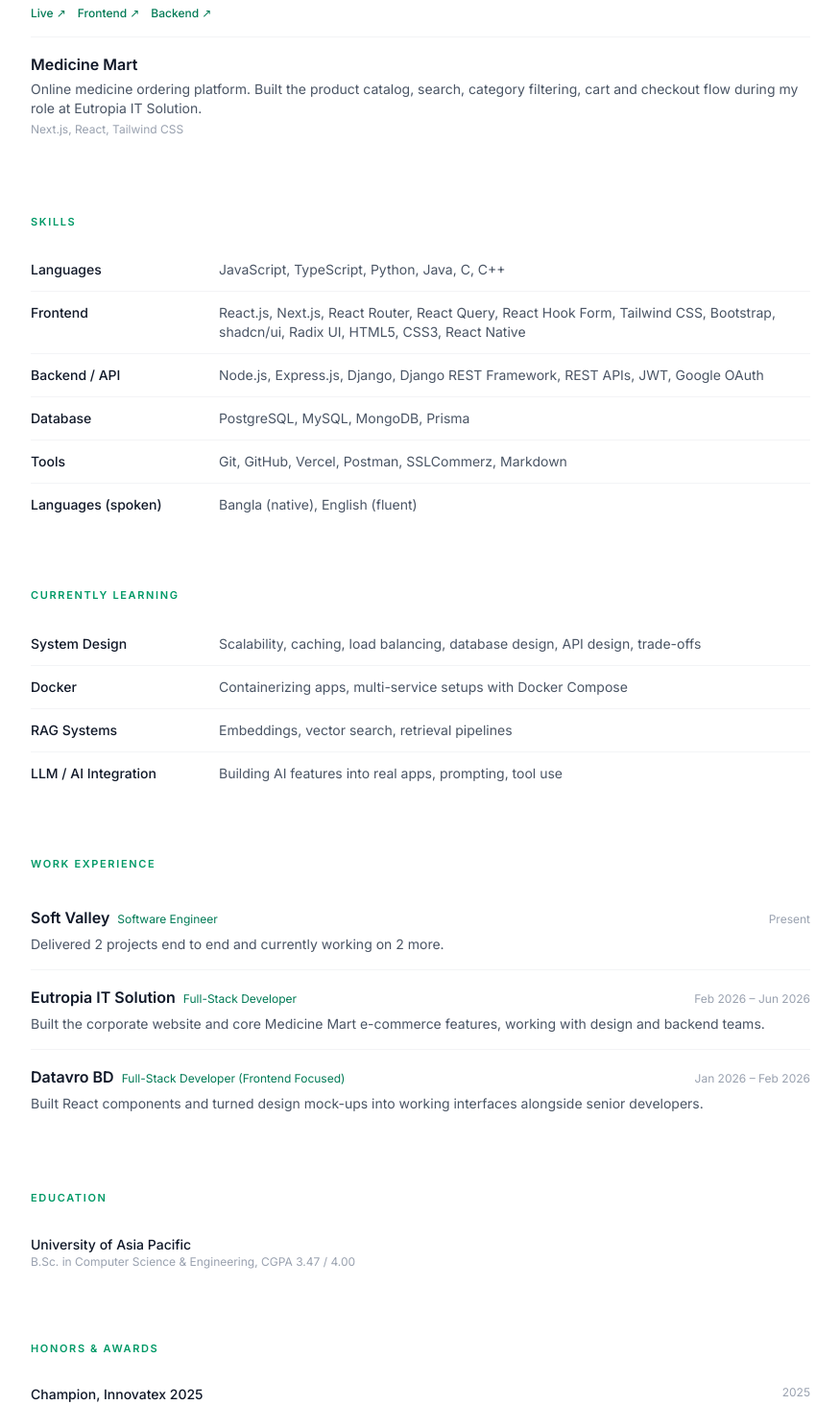
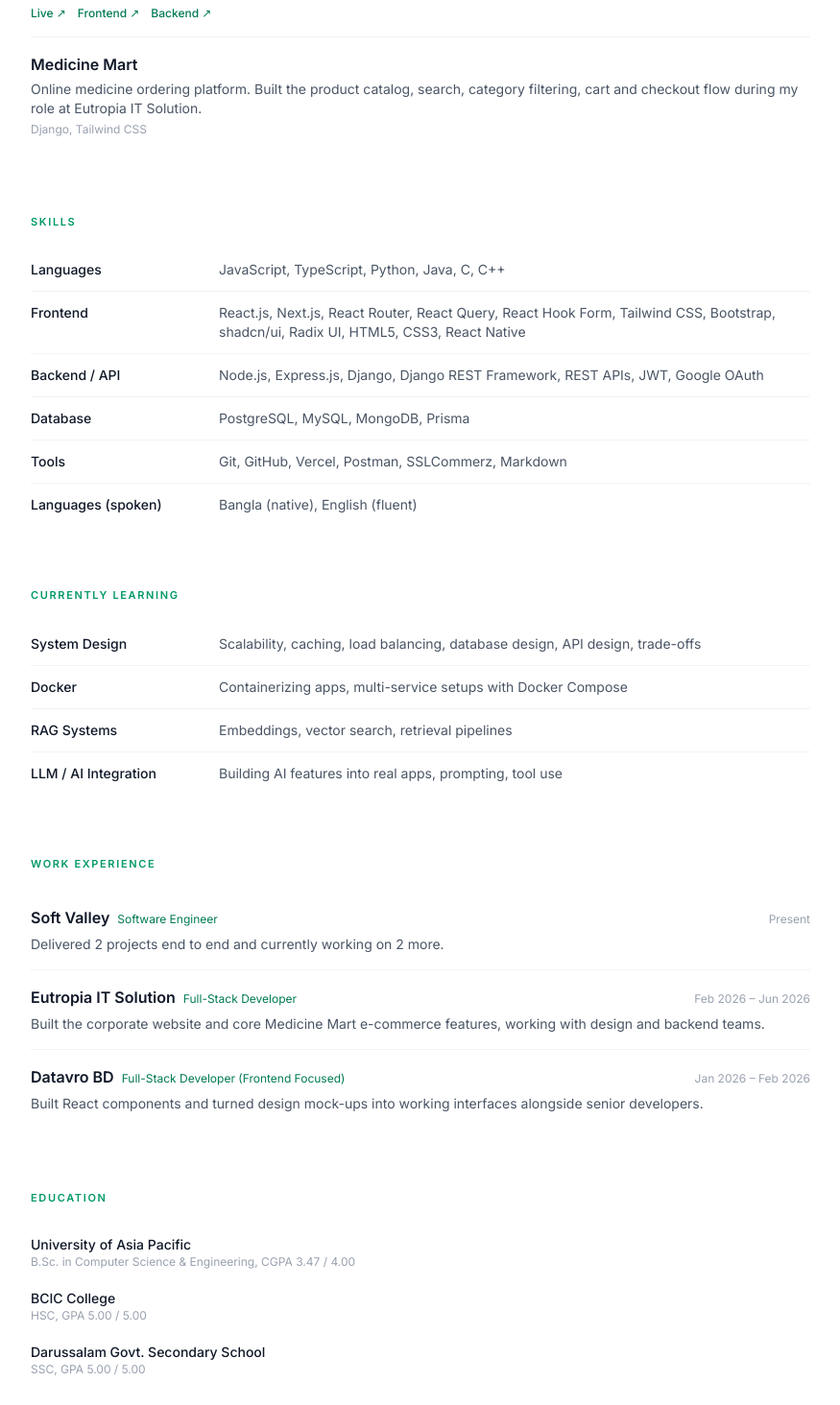
Before and after one commit to mdyhakash/mdyhakash, a Next.js app: page / in a window 1280 px wide. Shown: the part 660-2124 px from the top of the page at 96% size, without its empty margins (202-1077 px from the left). Built offline with nearby package versions, Linux system fonts and the light colour scheme.

Commit message:
content: add BCIC College and Darussalam Govt. Secondary School to education

```diff
--- a/app/data.js
+++ b/app/data.js
@@ -1,7 +1,8 @@
 export const profile = {
   name: "Md Yasin Hossain Akash",
   bio: "Software Engineer at Soft Valley, based in Dhaka. I build full-stack products with Next.js, Express, TypeScript and Prisma, covering auth, payments and role-based access.",
-  highlight: "Currently going deeper into system design, Docker, RAG and LLM integration.",
+  highlight:
+    "Currently going deeper into system design, Docker, RAG and LLM integration.",
   avatar: "", // set to "/avatar.jpg" after I add my photo to /public; empty shows a placeholder icon
   links: {
     github: "https://github.com/mdyhakash",
@@ -18,8 +19,14 @@ export const projects = [
     tech: "Next.js, TypeScript, Express, Prisma, PostgreSQL, Redis, bKash",
     links: [
       { label: "Live", href: "https://nesthive-frontend.vercel.app/" },
-      { label: "Frontend", href: "https://github.com/mdyhakash/nesthive-frontend" },
-      { label: "Backend", href: "https://github.com/mdyhakash/nesthive-backend" },
+      {
+        label: "Frontend",
+        href: "https://github.com/mdyhakash/nesthive-frontend",
+      },
+      {
+        label: "Backend",
+        href: "https://github.com/mdyhakash/nesthive-backend",
+      },
     ],
   },
   {
@@ -28,32 +35,59 @@ export const projects = [
     tech: "Next.js, Express, TypeScript, Prisma, PostgreSQL, SSLCommerz",
     links: [
       { label: "Live", href: "https://gearup-frontend-seven.vercel.app/" },
-      { label: "Frontend", href: "https://github.com/mdyhakash/gearup-frontend" },
+      {
+        label: "Frontend",
+        href: "https://github.com/mdyhakash/gearup-frontend",
+      },
       { label: "Backend", href: "https://github.com/mdyhakash/gearup-backend" },
     ],
   },
   {
     name: "Medicine Mart",
     desc: "Online medicine ordering platform. Built the product catalog, search, category filtering, cart and checkout flow during my role at Eutropia IT Solution.",
-    tech: "Next.js, React, Tailwind CSS",
+    tech: "Django, Tailwind CSS",
     links: [],
   },
 ];
 
 export const skills = [
   { label: "Languages", items: "JavaScript, TypeScript, Python, Java, C, C++" },
-  { label: "Frontend", items: "React.js, Next.js, React Router, React Query, React Hook Form, Tailwind CSS, Bootstrap, shadcn/ui, Radix UI, HTML5, CSS3, React Native" },
-  { label: "Backend / API", items: "Node.js, Express.js, Django, Django REST Framework, REST APIs, JWT, Google OAuth" },
+  {
+    label: "Frontend",
+    items:
+      "React.js, Next.js, React Router, React Query, React Hook Form, Tailwind CSS, Bootstrap, shadcn/ui, Radix UI, HTML5, CSS3, React Native",
+  },
+  {
+    label: "Backend / API",
+    items:
+      "Node.js, Express.js, Django, Django REST Framework, REST APIs, JWT, Google OAuth",
+  },
   { label: "Database", items: "PostgreSQL, MySQL, MongoDB, Prisma" },
-  { label: "Tools", items: "Git, GitHub, Vercel, Postman, SSLCommerz, Markdown" },
+  {
+    label: "Tools",
+    items: "Git, GitHub, Vercel, Postman, SSLCommerz, Markdown",
+  },
   { label: "Languages (spoken)", items: "Bangla (native), English (fluent)" },
 ];
 
 export const learning = [
-  { label: "System Design", items: "Scalability, caching, load balancing, database design, API design, trade-offs" },
-  { label: "Docker", items: "Containerizing apps, multi-service setups with Docker Compose" },
-  { label: "RAG Systems", items: "Embeddings, vector search, retrieval pipelines" },
-  { label: "LLM / AI Integration", items: "Building AI features into real apps, prompting, tool use" },
+  {
+    label: "System Design",
+    items:
+      "Scalability, caching, load balancing, database design, API design, trade-offs",
+  },
+  {
+    label: "Docker",
+    items: "Containerizing apps, multi-service setups with Docker Compose",
+  },
+  {
+    label: "RAG Systems",
+    items: "Embeddings, vector search, retrieval pipelines",
+  },
+  {
+    label: "LLM / AI Integration",
+    items: "Building AI features into real apps, prompting, tool use",
+  },
 ];
 
 export const experience = [
@@ -78,13 +112,40 @@ export const experience = [
 ];
 
 export const education = [
-  { title: "University of Asia Pacific", sub: "B.Sc. in Computer Science & Engineering, CGPA 3.47 / 4.00", year: "" },
+  {
+    title: "University of Asia Pacific",
+    sub: "B.Sc. in Computer Science & Engineering, CGPA 3.47 / 4.00",
+    year: "",
+  },
+  {
+    title: "BCIC College",
+    sub: "HSC, GPA 5.00 / 5.00",
+    year: "",
+  },
+  {
+    title: "Darussalam Govt. Secondary School",
+    sub: "SSC, GPA 5.00 / 5.00",
+    year: "",
+  },
 ];
 
 export const awards = [
-  { title: "Champion, Innovatex 2025", sub: "National Hackathon", year: "2025" },
-  { title: "Runner-up, Innovatex 2025", sub: "National Hackathon, separate category", year: "2025" },
+  {
+    title: "Champion, Innovatex 2025",
+    sub: "National Hackathon",
+    year: "2025",
+  },
+  {
+    title: "Runner-up, Innovatex 2025",
+    sub: "National Hackathon, separate category",
+    year: "2025",
+  },
   { title: "Winner, Software Showcase", sub: "", year: "" },
   { title: "4th Place, MIST Hackathon", sub: "", year: "" },
-  { title: "Participated in 7+ national hackathons and programming competitions", sub: "", year: "" },
+  {
+    title:
+      "Participated in 7+ national hackathons and programming competitions",
+    sub: "",
+    year: "",
+  },
 ];
```
